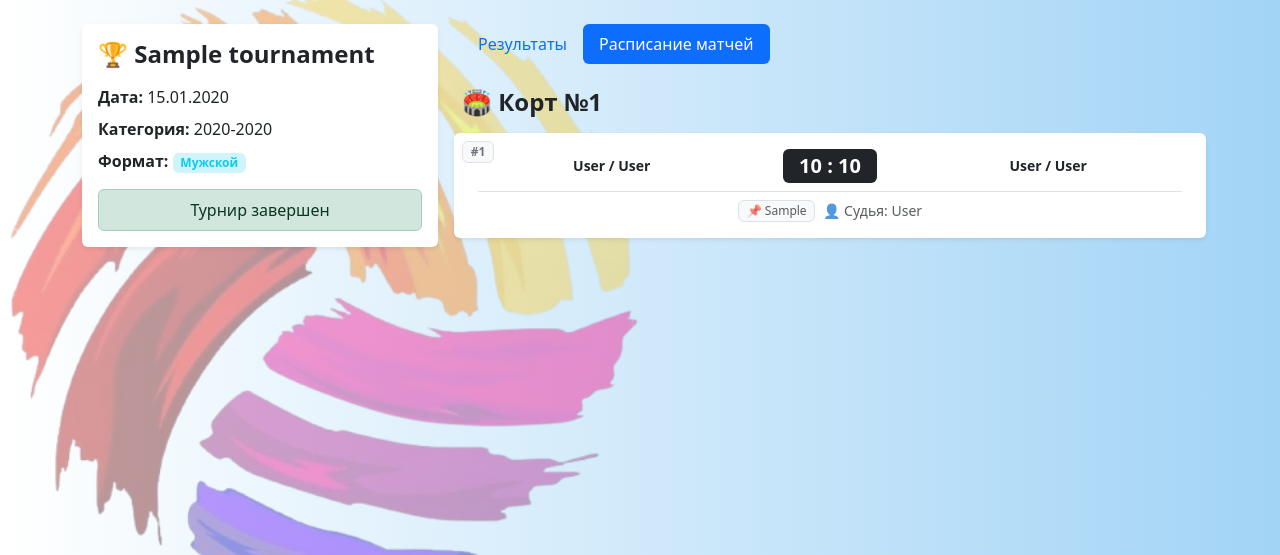
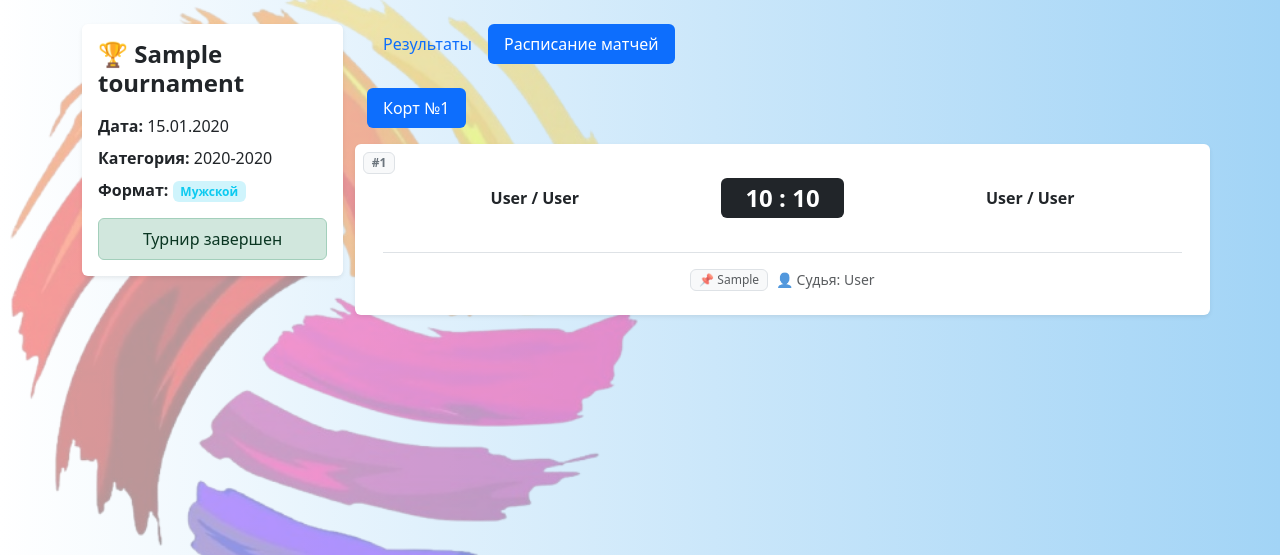
Before and after one commit to Vladimirhoa/turnir-site, a Django app: page /1/ in a window 1280 px wide, after a click on "Расписание матчей". Shown: the part 114-669 px from the top of the page. Run offline with Django 5.2, Linux system fonts and the light colour scheme; tables that the repository leaves empty hold one stand-in row (values such as "Sample post").

Commit message:
Увеличил карточки игр на странице турнира

```diff
--- a/Turnir/templates/Turnir/tournament_detail.html
+++ b/Turnir/templates/Turnir/tournament_detail.html
@@ -11,7 +11,7 @@
 </nav>
 
 <div class="row">
-    <div class="col-lg-4">
+    <div class="col-lg-3">
         <div class="card shadow-sm border-0 mb-4">
             <div class="card-body">
                 <h2 class="h4 fw-bold mb-3">🏆 {{ tournament.name }}</h2>
@@ -33,7 +33,7 @@
         </div>
     </div>
 
-    <div class="col-lg-8">
+    <div class="col-lg-9">
         <ul class="nav nav-pills mb-4" id="tournamentTab" role="tablist">
             <li class="nav-item" role="presentation">
                 <button class="nav-link active" id="results-tab" data-bs-toggle="pill" data-bs-target="#results" type="button" role="tab">
@@ -48,6 +48,7 @@
         </ul>
 
         <div class="tab-content" id="tournamentTabContent">
+
             <div class="tab-pane fade show active" id="results" role="tabpanel">
                 {% if tournament.is_finished %}
                     {% regroup teams by league as leagues_list %}
@@ -97,44 +98,66 @@
             <div class="tab-pane fade" id="matches" role="tabpanel">
                 {% regroup matches by court as matches_by_court %}
 
+                {% if matches_by_court %}
+                    <ul class="nav nav-pills mb-3" id="courtsTab" role="tablist">
                         {% for court_group in matches_by_court %}
-                    <h4 class="fw-bold mb-3 mt-4">🏟️ Корт №{{ court_group.grouper|default:"Не назначен" }}</h4>
-                    <div class="row row-cols-1 g-3">
+                        <li class="nav-item" role="presentation">
+                            <button class="nav-link {% if forloop.first %}active{% endif %}"
+                                    id="court-tab-{{ forloop.counter }}"
+                                    data-bs-toggle="pill"
+                                    data-bs-target="#court-pane-{{ forloop.counter }}"
+                                    type="button" role="tab"
+                                    aria-controls="court-pane-{{ forloop.counter }}"
+                                    aria-selected="{% if forloop.first %}true{% else %}false{% endif %}">
+                                Корт №{{ court_group.grouper|default:"Не назначен" }}
+                            </button>
+                        </li>
+                        {% endfor %}
+                    </ul>
+
+                    <div class="tab-content" id="courtsTabContent">
+                        {% for court_group in matches_by_court %}
+                        <div class="tab-pane fade {% if forloop.first %}show active{% endif %}"
+                             id="court-pane-{{ forloop.counter }}"
+                             role="tabpanel"
+                             aria-labelledby="court-tab-{{ forloop.counter }}">
+
+                            <div class="row row-cols-1 g-4">
                                 {% for match in court_group.list %}
                                 <div class="card shadow-sm border-0 position-relative">
                                     <span class="position-absolute top-0 start-0 m-2 badge bg-light text-secondary border" style="z-index: 10;">
                                         #{{ forloop.counter }}
                                     </span>
 
-                            <div class="card-body py-3">
+                                    <div class="card-body py-4">
                                         <div class="d-flex justify-content-between align-items-center">
 
-                                    <div class="text-center p-1 rounded"
+                                            <div class="text-center p-3 rounded"
                                                  style="width: 38%; border: 2px solid {% if match.is_finished and match.who_win == match.team1 %}#0d6efd{% else %}transparent{% endif %};">
-                                        <div class="fw-bold small text-wrap" style="word-wrap: break-word;" title="{{ match.team1.player_1.last_name }} / {{ match.team1.player_2.last_name }}">
+                                                <div class="fw-bold fs-6 text-wrap" style="word-wrap: break-word;" title="{{ match.team1.player_1.last_name }} / {{ match.team1.player_2.last_name }}">
                                                     <a href="{% url 'athlete_detail' match.team1.player_1.id %}" class="text-decoration-none text-dark">{{ match.team1.player_1.last_name }}</a> /
                                                     <a href="{% url 'athlete_detail' match.team1.player_2.id %}" class="text-decoration-none text-dark">{{ match.team1.player_2.last_name }}</a>
                                                 </div>
                                             </div>
 
-                                    <div class="text-center flex-grow-1 px-1">
-                                        <div class="badge bg-dark fs-5 fw-bold px-3">
+                                            <div class="text-center flex-grow-1 px-2">
+                                                <div class="badge bg-dark fs-4 fw-bold px-4 py-2">
                                                     {% if match.team1_score is not None %}{{ match.team1_score }}{% else %}0{% endif %}
                                                     :
                                                     {% if match.team2_score is not None %}{{ match.team2_score }}{% else %}0{% endif %}
                                                 </div>
                                             </div>
 
-                                    <div class="text-center p-1 rounded"
+                                            <div class="text-center p-3 rounded"
                                                  style="width: 38%; border: 2px solid {% if match.is_finished and match.who_win == match.team2 %}#0d6efd{% else %}transparent{% endif %};">
-                                        <div class="fw-bold small text-wrap" style="word-wrap: break-word;" title="{{ match.team2.player_1.last_name }} / {{ match.team2.player_2.last_name }}">
+                                                <div class="fw-bold fs-6 text-wrap" style="word-wrap: break-word;" title="{{ match.team2.player_1.last_name }} / {{ match.team2.player_2.last_name }}">
                                                     <a href="{% url 'athlete_detail' match.team2.player_1.id %}" class="text-decoration-none text-dark">{{ match.team2.player_1.last_name }}</a> /
                                                     <a href="{% url 'athlete_detail' match.team2.player_2.id %}" class="text-decoration-none text-dark">{{ match.team2.player_2.last_name }}</a>
                                                 </div>
                                             </div>
                                         </div>
 
-                                <div class="d-flex justify-content-center flex-wrap gap-2 mt-2 pt-2 border-top">
+                                        <div class="d-flex justify-content-center flex-wrap gap-2 mt-4 pt-3 border-top">
                                             {% if match.stage %}
                                                 <span class="badge bg-light text-muted fw-normal border">📌 {{ match.stage }}</span>
                                             {% endif %}
@@ -150,10 +173,15 @@
                                 </div>
                                 {% endfor %}
                             </div>
-                {% empty %}
-                    <div class="p-4 text-center text-muted">Матчи еще не созданы.</div>
+
+                        </div>
                         {% endfor %}
                     </div>
+                {% else %}
+                    <div class="p-4 text-center text-muted">Матчи еще не созданы.</div>
+                {% endif %}
+            </div>
+
         </div>
     </div>
 </div>
```
Lines whose indentation alone changed are shown as unchanged.
